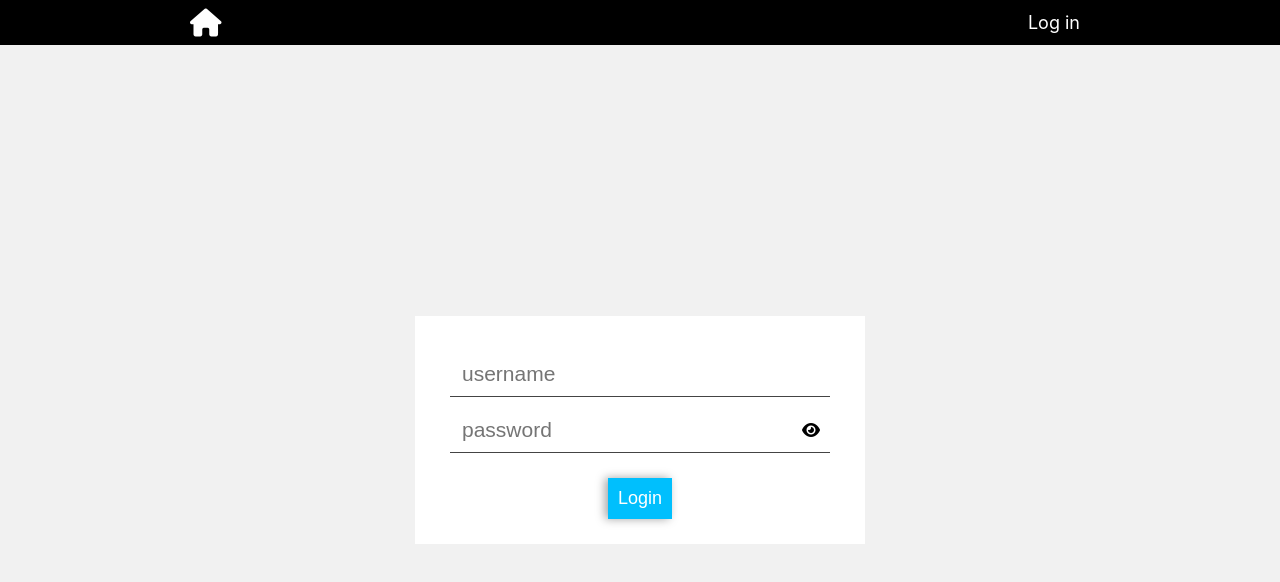
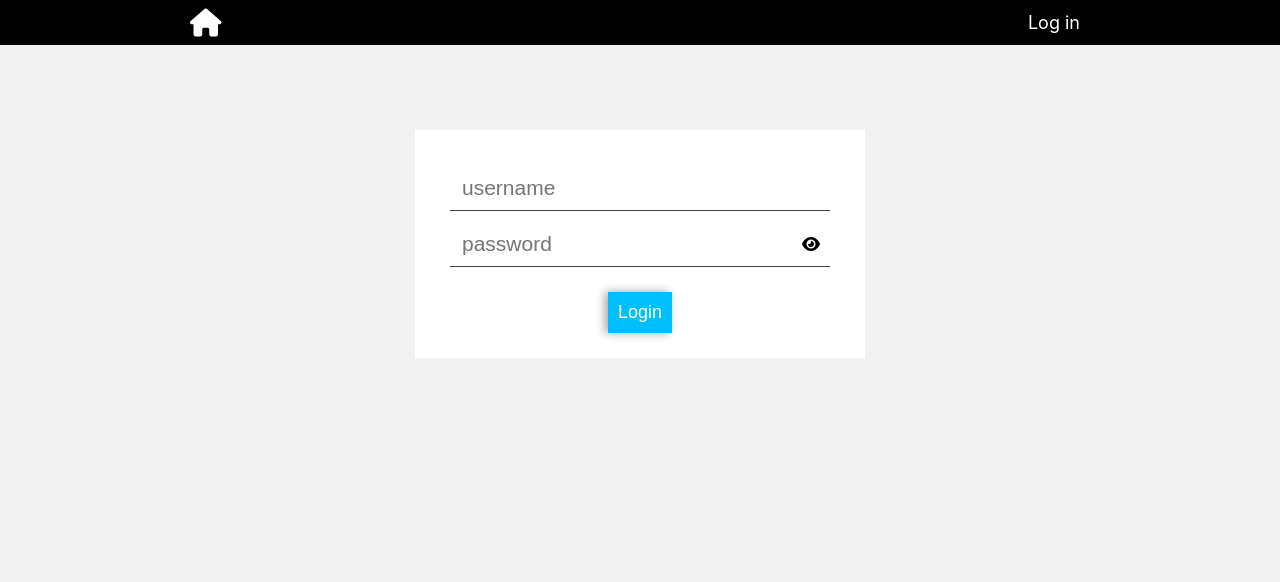
Before and after one commit to Michalk001/EmployeeManagerV2, a React (Create React App) app in the folder frontend/: page /login in a window 1280 px wide. Shown: the top 582 px of the page. Built offline with nearby package versions, Linux system fonts and the light colour scheme.

Commit message:
update login style

```diff
--- a/frontend/src/components/account/style.module.scss
+++ b/frontend/src/components/account/style.module.scss
@@ -4,8 +4,8 @@
   display: flex;
   justify-content: center;
   &--login{
-    align-items: center;
-    height: 100%;;
+    height: max-content;
+    top: 70px;
   }
 
   &__container{
@@ -76,7 +76,4 @@
       padding: 15px 15px 0 15px;
     }
   }
-  &__label{
-
-  }
 }
```
